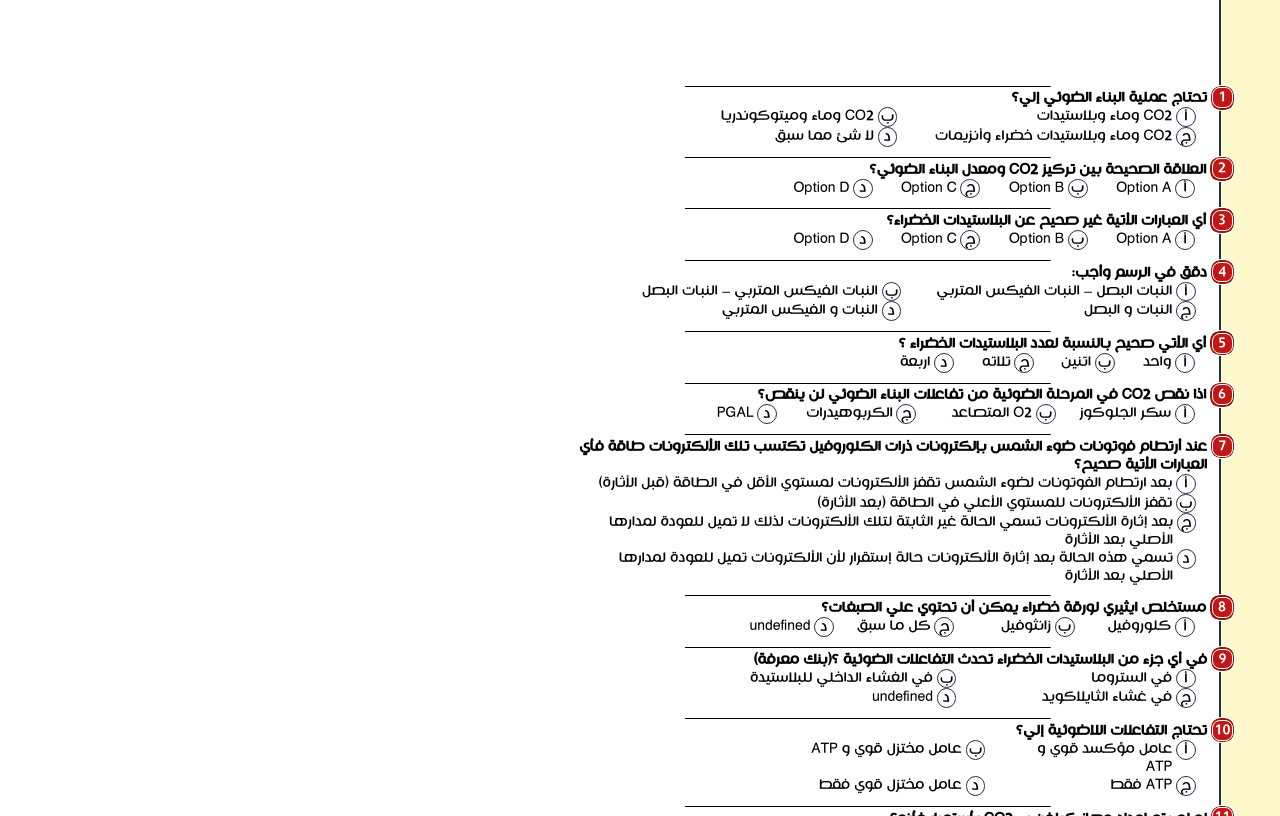
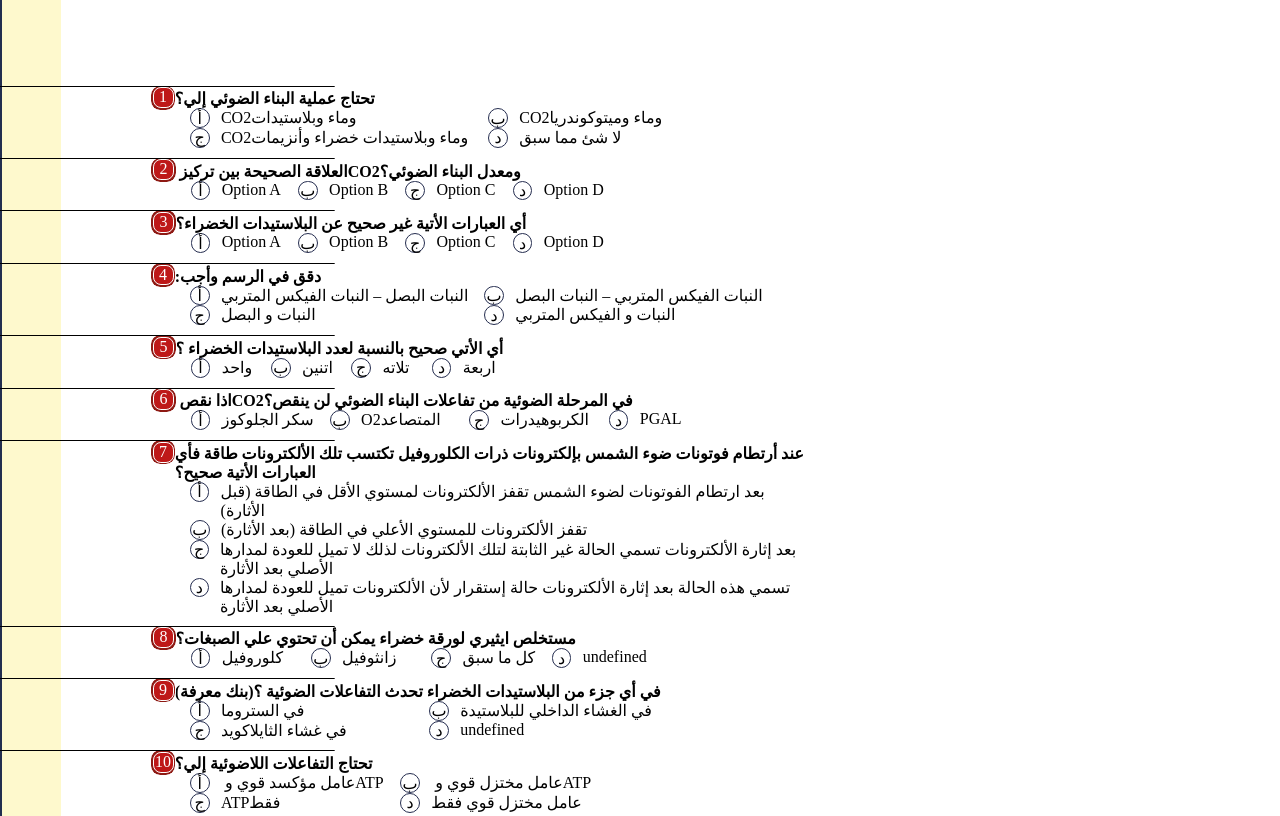
Before and after one commit to KerolisAymen/KerolisAymen, a plain HTML site: page index.html in a window 1280 px wide. Shown: the top 816 px of the page. Drawn offline with Linux system fonts and the light colour scheme.

Commit message:
Add files via upload

```diff
--- a/index.html
+++ b/index.html
@@ -6,7 +6,7 @@
     <meta name="viewport" content="width=device-width, initial-scale=1.0">
     <title>Multiple Choice Question</title>
     <link rel="stylesheet" href="styles.css">
-    <link rel="prefetch" href="Hacen Maghreb Bd.ttf">
+    <!-- <link rel="prefetch" href="Hacen Maghreb Bd.ttf"> -->
     <script src="script1.js" defer></script>
 
 </head>
--- a/styles.css
+++ b/styles.css
@@ -8,12 +8,12 @@
     margin: 2cm; /* Adjust margins as needed */
   }
 
-@font-face{
+/* @font-face{
     font-family:"Hacen Maghreb Bd";
     src: url(Hacen\ Maghreb\ Bd.ttf);
     /* font-weight: 700; */
     /* font-style: normal; */
-}
+} */
 
 
 html
```
